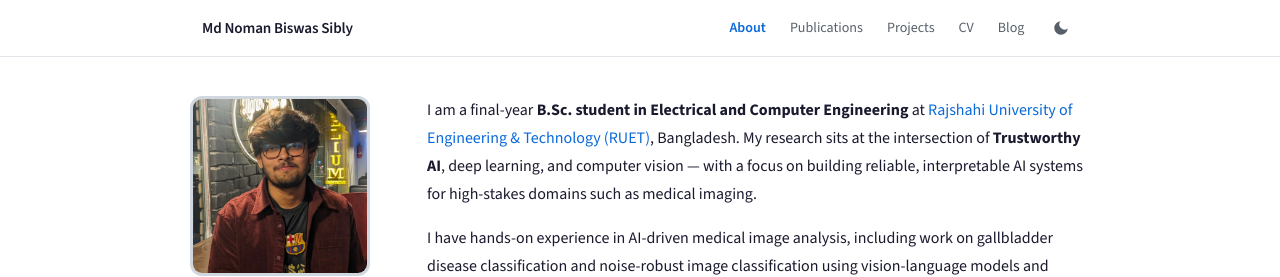
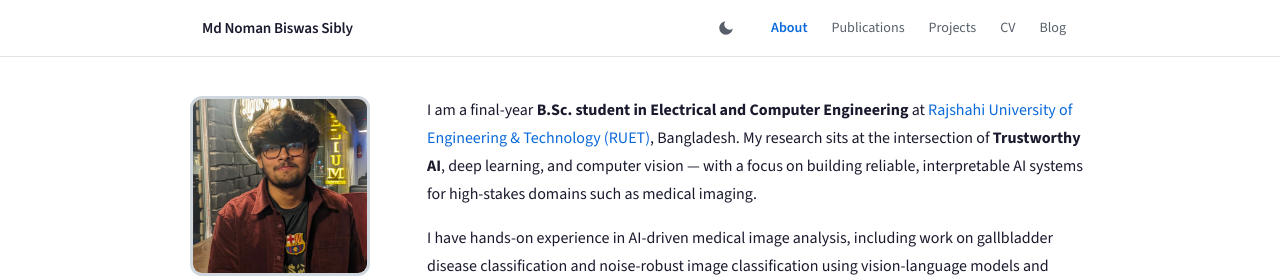
Before and after one commit to Md-Noman-Biswas/Md-Noman-Biswas.github.io, a Jekyll site: the page built from _pages/about.md, in a window 1280 px wide. Shown: the top 277 px of the page. Built offline with Jekyll 4.4.1, drawn with Linux system fonts in a browser that asks for light colours; a style sheet for code colours, icons or effects is not loaded.

Commit message:
Fix navbar layout so theme toggle always visible

```diff
--- a/_includes/header.html
+++ b/_includes/header.html
@@ -1,11 +1,16 @@
 <nav class="navbar navbar-expand-md sticky-top" id="main-navbar">
-  <div class="container" style="max-width: {{ site.max_width | default: '900px' }};">
+  <div class="container d-flex align-items-center" style="max-width: 900px;">
 
-    <a class="navbar-brand" href="{{ '/' | relative_url }}">
+    <!-- Brand -->
+    <a class="navbar-brand me-auto" href="{{ '/' | relative_url }}">
       {{ site.author.name }}
     </a>
 
-    <button class="navbar-toggler" type="button"
+    <!-- Theme toggle + mobile hamburger always visible -->
+    <div class="d-flex align-items-center gap-1 ms-2">
+      {% include theme-toggle.html %}
+
+      <button class="navbar-toggler border-0 ms-1" type="button"
               data-bs-toggle="collapse"
               data-bs-target="#navbarMain"
               aria-controls="navbarMain"
@@ -13,12 +18,14 @@
               aria-label="Toggle navigation">
         <span class="navbar-toggler-icon"></span>
       </button>
+    </div>
 
-    <div class="collapse navbar-collapse" id="navbarMain">
-      <ul class="navbar-nav ms-auto align-items-md-center me-2">
+    <!-- Collapsible nav links -->
+    <div class="collapse navbar-collapse flex-grow-0" id="navbarMain">
+      <ul class="navbar-nav ms-3 align-items-md-center">
         {% for item in site.data.navigation %}
         <li class="nav-item">
-          <a class="nav-link{% if page.url == item.url or page.url == item.url | append: 'index.html' %} active{% endif %}"
+          <a class="nav-link{% if page.url == item.url %} active{% endif %}"
              href="{{ item.url | relative_url }}"
              {% if page.url == item.url %}aria-current="page"{% endif %}>
             {{ item.title }}
@@ -26,7 +33,6 @@
         </li>
         {% endfor %}
       </ul>
-      {% include theme-toggle.html %}
     </div>
 
   </div>
```
Lines whose indentation alone changed are shown as unchanged.
